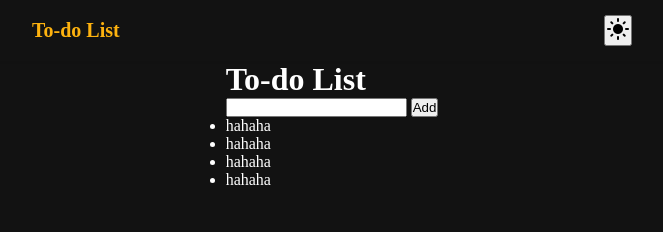
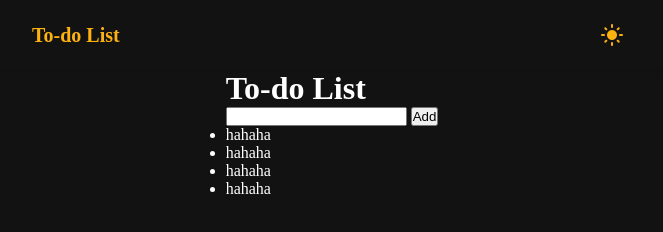
Before and after one commit to brrmrz19/DT-Screening---Todo-List, a plain HTML site: page index.html in a window 1280 px wide. Shown: the whole page, without its empty margins (308-971 px from the left). Drawn offline with Linux system fonts and the light colour scheme.

Commit message:
style: add theme-toggle styles

```diff
--- a/styles.css
+++ b/styles.css
@@ -44,3 +44,23 @@ body {
   color: var(--accent-color);
   font-size: 20px;
 }
+
+.theme-toggle {
+  background: transparent;
+  border: none;
+  color: var(--accent-color);
+  display: flex;
+  align-items: center;
+  justify-content: center;
+  width: 40px;
+  height: 40px;
+  border-radius: 50%;
+}
+
+.theme-toggle:hover {
+  background-color: var(--item-bg-color);
+}
+
+.theme-toggle .material-icons {
+  font-size: 24px;
+}
```
